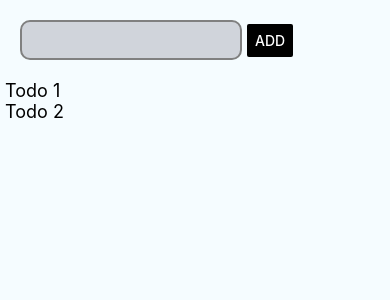
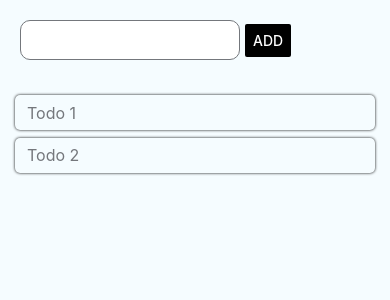
Before and after one commit to wps13/cursoVerao, a React Native app: screen / in a window 390 px wide. Shown: the top 300 px of the page. Built offline with nearby package versions, Linux system fonts and the light colour scheme.

Commit message:
update styles

```diff
--- a/components/todo-list.js
+++ b/components/todo-list.js
@@ -1,11 +1,12 @@
 import React, { Component } from 'react';
 import { View } from 'react-native';
 import Todo from './todo';
+import styles from '../styles/todo-list'
 
 export class TodoList extends Component {
   render() {
     return (
-      <View>
+      <View style={styles.container}>
        {this.props.todoList.map( todo => (
          <Todo text={todo.text} />
        ))}
--- a/components/todo.js
+++ b/components/todo.js
@@ -6,7 +6,7 @@ import styles from '../styles/todoStyle';
 export class Todo extends Component {
   render() {
     return (
-      <View styles={styles.box}>
+      <View style={styles.box}>
         <Text style={styles.text}> {this.props.text} </Text>
       </View>
     )
--- a/styles/add-todo.js
+++ b/styles/add-todo.js
@@ -3,11 +3,11 @@ import { StyleSheet } from 'react-native';
 const styles = StyleSheet.create({
     input:{
         width:"80%",
-        borderWidth:2,
-        borderColor:'gray',
+        borderWidth:1,
+        borderColor:'#74777c',
         borderRadius:10,
         margin:5,
-        backgroundColor:'#d0d4db',
+        backgroundColor:'white',
         height:40,
     },
     view:{
--- a/styles/todo-list.js
+++ b/styles/todo-list.js
@@ -0,0 +1,10 @@
+import { StyleSheet } from 'react-native'
+
+const styles = StyleSheet.create({
+    container:{
+    width:'100%',
+    padding:15
+}
+})
+
+export default styles;
--- a/styles/todoStyle.js
+++ b/styles/todoStyle.js
@@ -3,14 +3,20 @@ import { black } from 'ansi-colors';
 
 const styles = StyleSheet.create(
     {
+        box:{
+            width:'100%',
+            padding:7.5,
+            borderRadius:5,
+            marginBottom:7.5,
+            shadowColor:'black',
+            shadowRadius:3,
+            shadowOpacity:1,
+            elevation:5
+        },
         text:{
-            fontSize:18,
-            color:'black'
+            fontSize:16,
+            color:'#74777c'
         },
-        box:{
-            borderWidth:2,
-            borderColor:'black'
-        }
 
     }
 )
```
